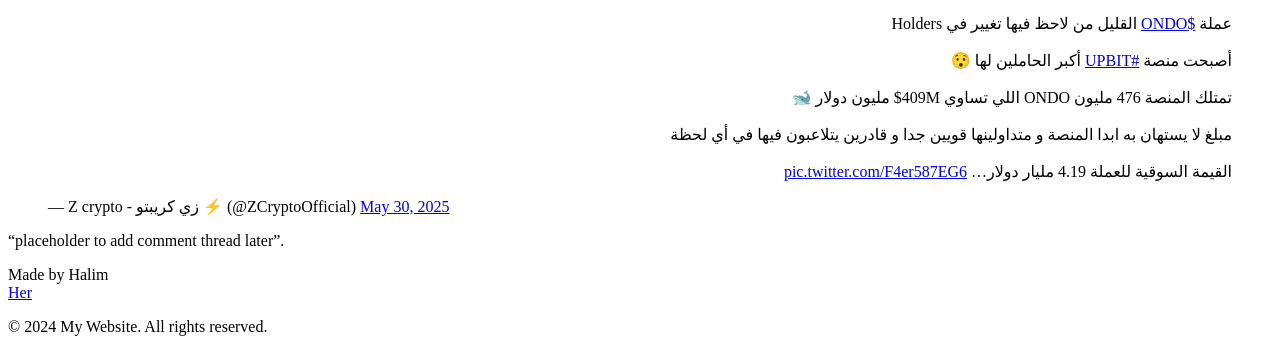
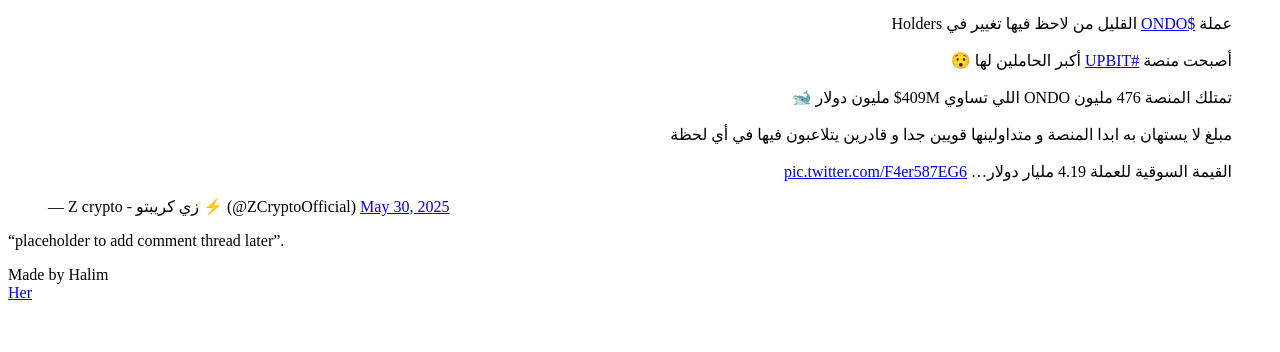
Before and after one commit to halim-afk/My_First_Portfolio, a plain HTML site: page html_basic/index.html in a window 1280 px wide. Shown: the part 786-1138 px from the top of the page. After the commit the page ends 1104 px from the top, so only its background shows below. Drawn offline with Linux system fonts and the light colour scheme.

Commit message:
add chamges

```diff
--- a/html_basic/index.html
+++ b/html_basic/index.html
@@ -51,7 +51,6 @@
 </main>
  <footer>
     <p>Made by Halim <br> <a href="https://github.com/halim-afk/My_First_Portfolio/tree/main/html_basic" target="_blank" rel="noopener noreferrer">Her</a> </p>
-    <p>&copy; 2024 My Website. All rights reserved.</p>
  </footer>
 
 </body>
```
Also changed, not shown: html_basic/tweets.html (+0 -1 lines).
